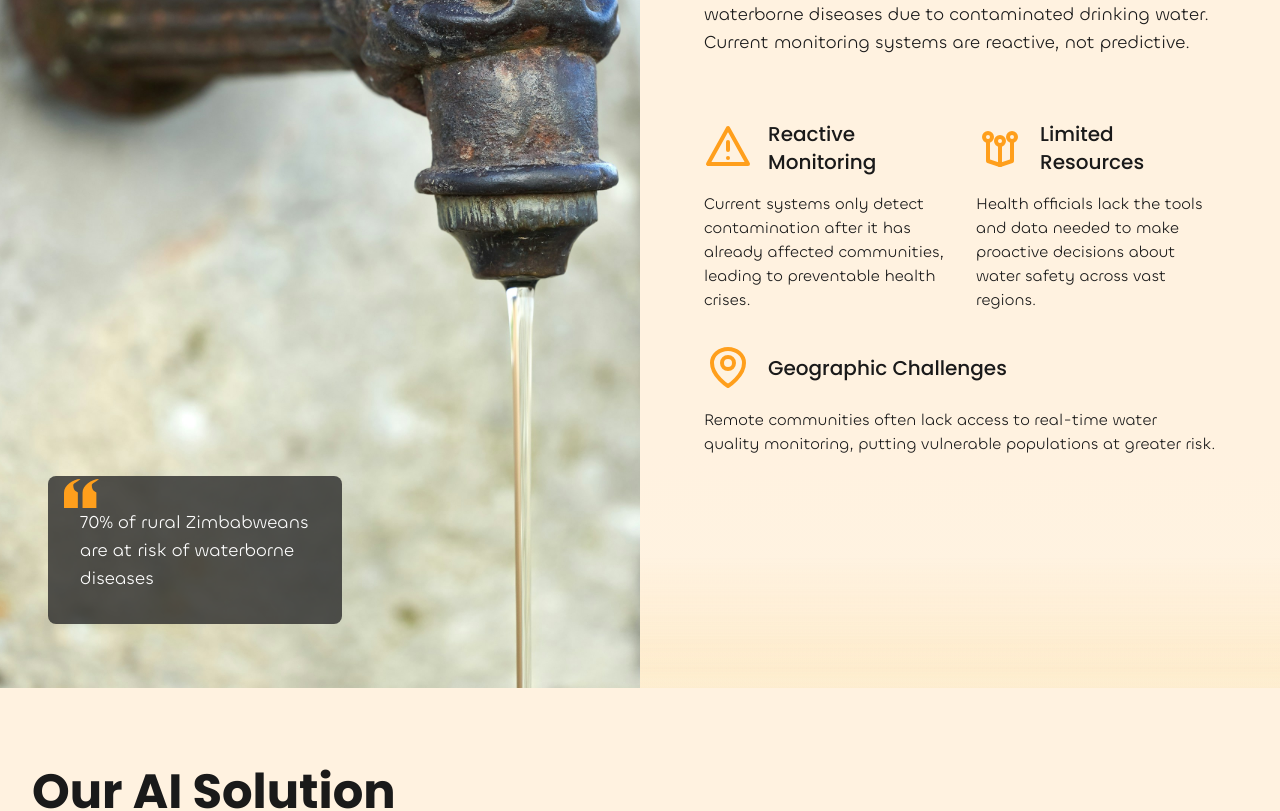
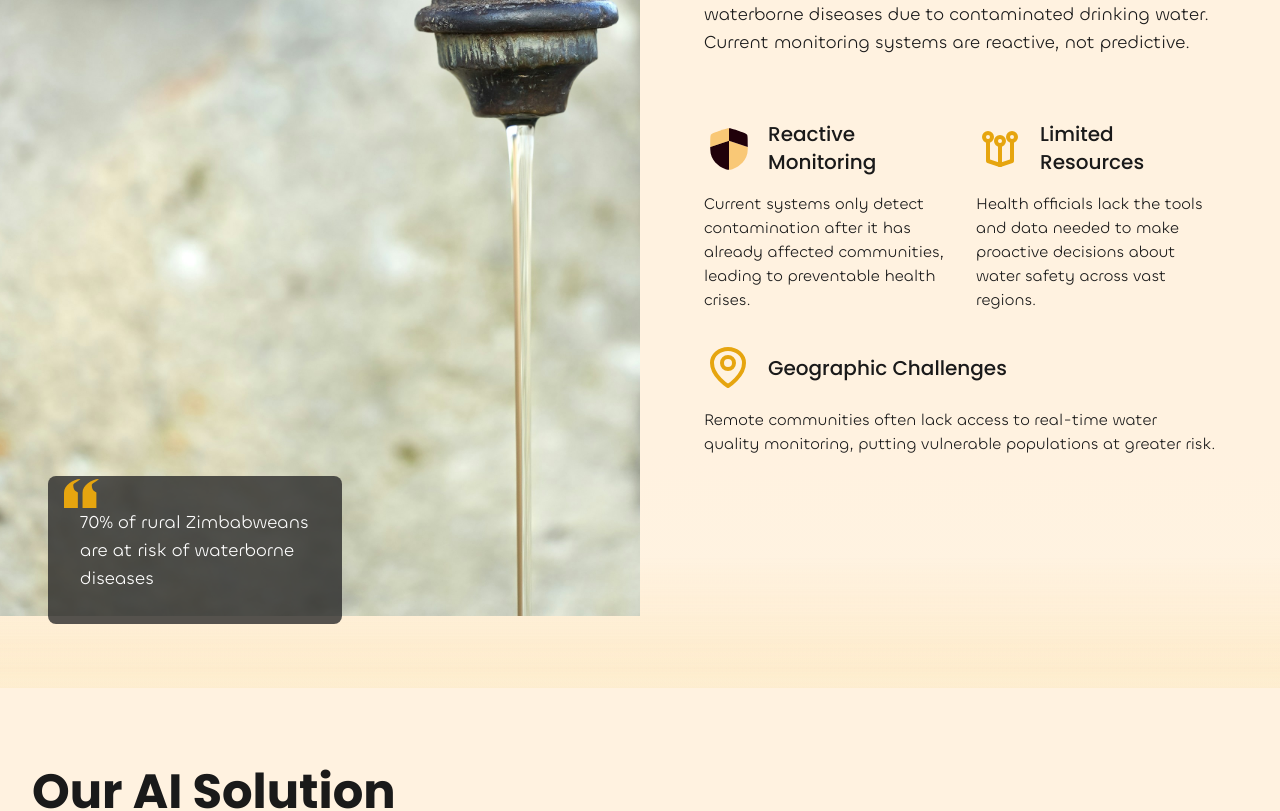
Before and after one commit to keith-ufumeli/ubuntu-aqua, a Next.js app: page / in a window 1280 px wide. Shown: the part 1340-2151 px from the top of the page. Built offline with nearby package versions, Linux system fonts and the light colour scheme.

Commit message:
Enhance parallax effect and update SVG styles in Problem section: Modify GSAP animation for a more dynamic image movement, adjusting parameters for smoother scrolling. Update SVG icons to use dynamic colors for improved visual consistency and engagement.

```diff
--- a/src/components/sections/Problem.tsx
+++ b/src/components/sections/Problem.tsx
@@ -17,18 +17,24 @@ export default function Problem() {
   useEffect(() => {
     if (!imageRef.current || !rippleRef.current) return;
 
-    // Create parallax effect for the image only
-    gsap.to(imageRef.current, {
-      yPercent: -30,
+    // Enhanced parallax effect for the image
+    gsap.fromTo(imageRef.current,
+      {
+        yPercent: -15,
+      },
+      {
+        yPercent: 15,
         ease: "none",
         scrollTrigger: {
           trigger: ".problem-section",
           start: "top bottom",
           end: "bottom top",
-        scrub: true,
-        invalidateOnRefresh: true
+          scrub: 1.5,
+          invalidateOnRefresh: true,
+          toggleActions: "play none none reverse"
         }
-    });
+      }
+    );
 
     // Create water ripple animation
     const rippleElements = rippleRef.current.querySelectorAll('.ripple-wave');
@@ -62,8 +68,8 @@ export default function Problem() {
               <div className="relative">
                  <div className="absolute -top-8 -left-4">
                    <svg width="35" height="35" viewBox="0 0 50 50" fill="none" xmlns="http://www.w3.org/2000/svg">
-                    <path d="M23.5114 4.38933C12.7419 4.38933 0 14.0012 0 23.8247V45.6107H19.7715V23.8247C19.7715 22.2845 13.2139 22.2845 13.2139 13.1741C13.2139 10.8023 17.9183 9.13115 23.5114 4.38933Z" fill="#FF9F1C"/>
-                    <path d="M50 4.38933C39.2305 4.38933 26.4886 14.0012 26.4886 23.8247V45.6107H46.2601V23.8247C46.2601 22.2845 39.7025 22.2845 39.7025 13.1741C39.7025 10.8023 44.4069 9.13115 50 4.38933Z" fill="#FF9F1C"/>
+                     <path d="M23.5114 4.38933C12.7419 4.38933 0 14.0012 0 23.8247V45.6107H19.7715V23.8247C19.7715 22.2845 13.2139 22.2845 13.2139 13.1741C13.2139 10.8023 17.9183 9.13115 23.5114 4.38933Z" fill="hsl(var(--primary))"/>
+                     <path d="M50 4.38933C39.2305 4.38933 26.4886 14.0012 26.4886 23.8247V45.6107H46.2601V23.8247C46.2601 22.2845 39.7025 22.2845 39.7025 13.1741C39.7025 10.8023 44.4069 9.13115 50 4.38933Z" fill="hsl(var(--primary))"/>
                    </svg>
                  </div>
                 <p className="text-base sm:text-lg body-text text-white">
@@ -108,10 +114,13 @@ export default function Problem() {
               <div>
                 <div className="flex items-center gap-4 mb-4">
                   <div className="w-12 h-12">
-                    <svg width="48" height="48" viewBox="0 0 48 48" fill="none" xmlns="http://www.w3.org/2000/svg">
-                      <path d="M24 4L4 40H44L24 4Z" stroke="#FF9F1C" strokeWidth="4" strokeLinecap="round" strokeLinejoin="round"/>
-                      <path d="M24 34H24.02" stroke="#FF9F1C" strokeWidth="4" strokeLinecap="round" strokeLinejoin="round"/>
-                      <path d="M24 18V26" stroke="#FF9F1C" strokeWidth="4" strokeLinecap="round" strokeLinejoin="round"/>
+<svg width="50" height="50" viewBox="0 0 50 50" fill="none" xmlns="http://www.w3.org/2000/svg">
+  <g>
+    <path d="M0 8.31541C0 20.0612 8.83117 25.7615 14.372 28.1819C15.875 28.8383 16.6265 29.1667 18.75 29.1667C18.75 29.1667 18.75 0 18.75 0L0 6.25C0 6.25 0 8.31541 0 8.31541Z" fill="#20010A" transform="translate(6.25 16.667)" />
+    <path d="M4.37792 28.1819C9.91875 25.7615 18.75 20.0612 18.75 8.31541C18.75 8.31541 18.75 6.25 18.75 6.25L0 0C0 0 0 29.1667 0 29.1667C2.12354 29.1667 2.875 28.8383 4.37792 28.1819Z" fill="#F49E0B" fill-opacity="0.5" transform="translate(25 16.667)" />
+    <path d="M10.9686 2.08498C4.70483 4.22908 1.57298 5.30113 0.7865 6.42169C0 7.54225 0 10.8731 0 17.5348C0 17.5348 0 18.75 0 18.75L18.75 12.5C18.75 12.5 18.75 0 18.75 0C17.0596 0 15.4271 0.558833 12.1619 1.6765C12.1619 1.6765 10.9686 2.08498 10.9686 2.08498Z" fill="#F49E0B" fill-opacity="0.5" transform="translate(6.25 4.167)" />
+    <path d="M6.58813 1.6765C3.32292 0.558833 1.69042 0 0 0C0 0 0 12.5 0 12.5L18.75 18.75C18.75 18.75 18.75 17.5348 18.75 17.5348C18.75 10.8731 18.75 7.54225 17.9635 6.42169C17.1771 5.30113 14.0452 4.22908 7.78146 2.08498C7.78146 2.08498 6.58813 1.6765 6.58813 1.6765Z" fill="#20010A" transform="translate(25 4.167)" />
+  </g>
 </svg>
                   </div>
                   <h3 className="font-heading text-xl font-medium text-foreground">
@@ -128,12 +137,12 @@ export default function Problem() {
                  <div className="flex items-center gap-4 mb-4">
                    <div className="w-12 h-12">
                      <svg width="48" height="48" viewBox="0 0 48 48" fill="none" xmlns="http://www.w3.org/2000/svg">
-                      <path d="M24 21C26.2091 21 28 19.2091 28 17C28 14.7909 26.2091 13 24 13C21.7909 13 20 14.7909 20 17C20 19.2091 21.7909 21 24 21Z" stroke="#FF9F1C" strokeWidth="4" strokeLinecap="round" strokeLinejoin="round"/>
-                      <path d="M36 17C38.2091 17 40 15.2091 40 13C40 10.7909 38.2091 9 36 9C33.7909 9 32 10.7909 32 13C32 15.2091 33.7909 17 36 17Z" stroke="#FF9F1C" strokeWidth="4" strokeLinecap="round" strokeLinejoin="round"/>
-                      <path d="M12 17C14.2091 17 16 15.2091 16 13C16 10.7909 14.2091 9 12 9C9.79086 9 8 10.7909 8 13C8 15.2091 9.79086 17 12 17Z" stroke="#FF9F1C" strokeWidth="4" strokeLinecap="round" strokeLinejoin="round"/>
-                      <path d="M24 21V41" stroke="#FF9F1C" strokeWidth="4" strokeLinecap="round" strokeLinejoin="round"/>
-                      <path d="M36 17V37L24 41" stroke="#FF9F1C" strokeWidth="4" strokeLinecap="round" strokeLinejoin="round"/>
-                      <path d="M12 17V37L24 41" stroke="#FF9F1C" strokeWidth="4" strokeLinecap="round" strokeLinejoin="round"/>
+                       <path d="M24 21C26.2091 21 28 19.2091 28 17C28 14.7909 26.2091 13 24 13C21.7909 13 20 14.7909 20 17C20 19.2091 21.7909 21 24 21Z" stroke="hsl(var(--primary))" strokeWidth="4" strokeLinecap="round" strokeLinejoin="round"/>
+                       <path d="M36 17C38.2091 17 40 15.2091 40 13C40 10.7909 38.2091 9 36 9C33.7909 9 32 10.7909 32 13C32 15.2091 33.7909 17 36 17Z" stroke="hsl(var(--primary))" strokeWidth="4" strokeLinecap="round" strokeLinejoin="round"/>
+                       <path d="M12 17C14.2091 17 16 15.2091 16 13C16 10.7909 14.2091 9 12 9C9.79086 9 8 10.7909 8 13C8 15.2091 9.79086 17 12 17Z" stroke="hsl(var(--primary))" strokeWidth="4" strokeLinecap="round" strokeLinejoin="round"/>
+                       <path d="M24 21V41" stroke="hsl(var(--primary))" strokeWidth="4" strokeLinecap="round" strokeLinejoin="round"/>
+                       <path d="M36 17V37L24 41" stroke="hsl(var(--primary))" strokeWidth="4" strokeLinecap="round" strokeLinejoin="round"/>
+                       <path d="M12 17V37L24 41" stroke="hsl(var(--primary))" strokeWidth="4" strokeLinecap="round" strokeLinejoin="round"/>
                      </svg>
                    </div>
                    <h3 className="font-heading text-xl font-medium text-foreground">
@@ -150,8 +159,8 @@ export default function Problem() {
                 <div className="flex items-center gap-4 mb-4">
                   <div className="w-12 h-12">
                     <svg width="48" height="48" viewBox="0 0 48 48" fill="none" xmlns="http://www.w3.org/2000/svg">
-                      <path d="M24 25C27.3137 25 30 22.3137 30 19C30 15.6863 27.3137 13 24 13C20.6863 13 18 15.6863 18 19C18 22.3137 20.6863 25 24 25Z" stroke="#FF9F1C" strokeWidth="4" strokeLinecap="round" strokeLinejoin="round"/>
-                      <path d="M40 19C40 32 24 42 24 42C24 42 8 32 8 19C8 11.268 15.268 5 24 5C32.732 5 40 11.268 40 19Z" stroke="#FF9F1C" strokeWidth="4" strokeLinecap="round" strokeLinejoin="round"/>
+                      <path d="M24 25C27.3137 25 30 22.3137 30 19C30 15.6863 27.3137 13 24 13C20.6863 13 18 15.6863 18 19C18 22.3137 20.6863 25 24 25Z" stroke="hsl(var(--primary))" strokeWidth="4" strokeLinecap="round" strokeLinejoin="round"/>
+                      <path d="M40 19C40 32 24 42 24 42C24 42 8 32 8 19C8 11.268 15.268 5 24 5C32.732 5 40 11.268 40 19Z" stroke="hsl(var(--primary))" strokeWidth="4" strokeLinecap="round" strokeLinejoin="round"/>
                     </svg>
                   </div>
                   <h3 className="font-heading text-xl font-medium text-foreground">
```
Lines whose indentation alone changed are shown as unchanged.
